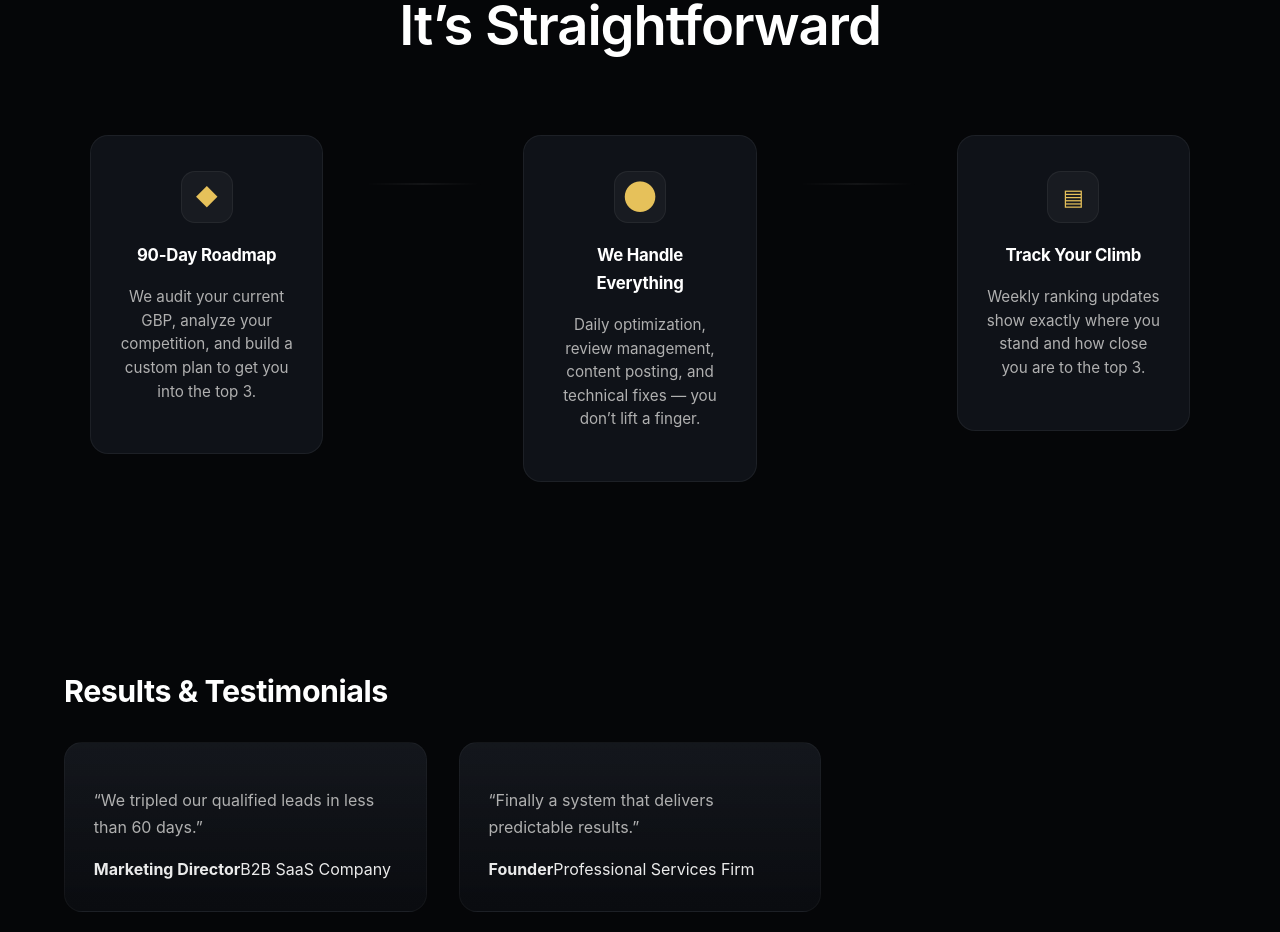
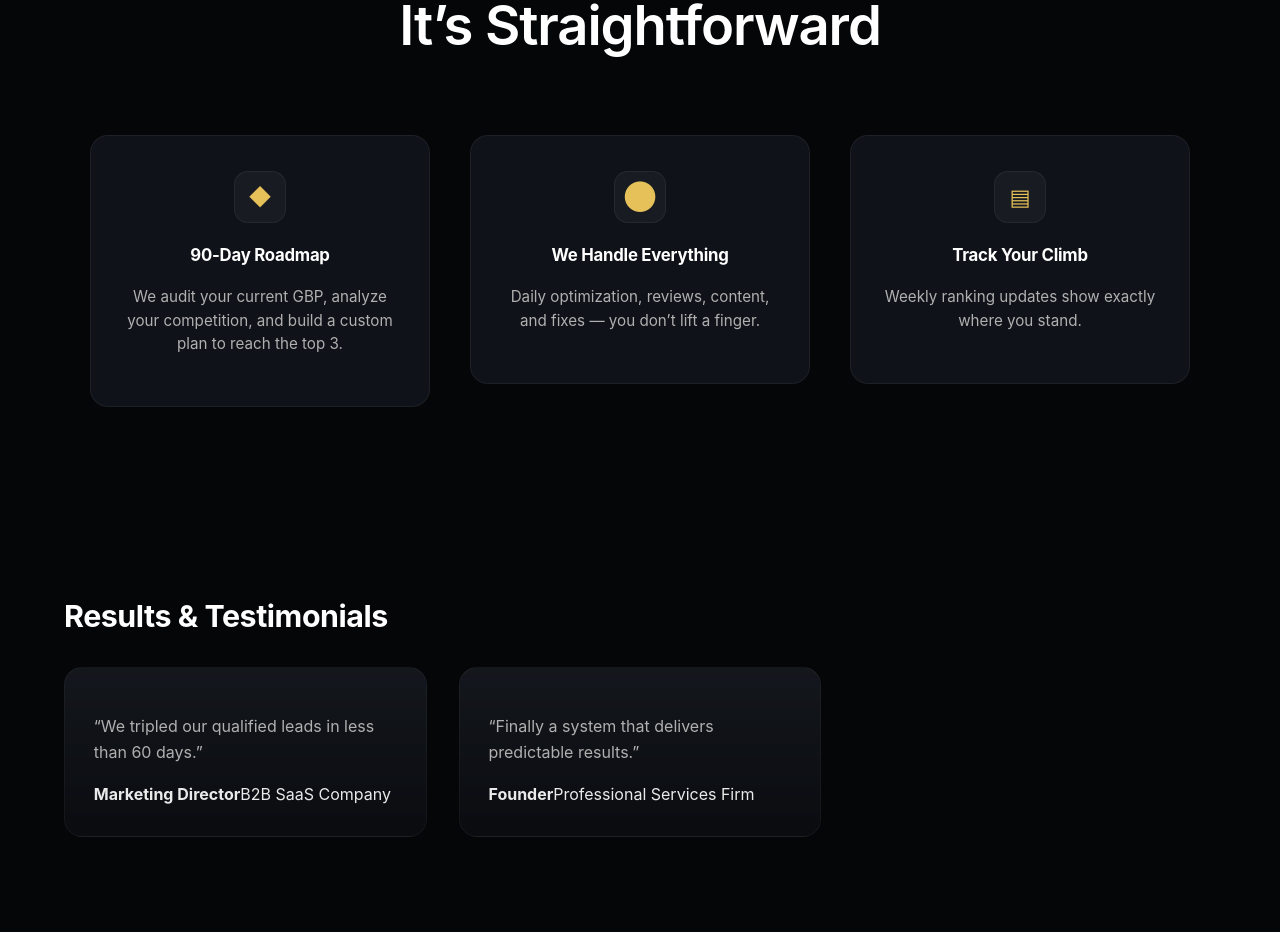
Before and after one commit to rvazquezme-creator/real-value-marketing, a React (Vite) app in the folder frontend/: page / in a window 1280 px wide. Shown: the part 1540-2472 px from the top of the page. Built offline with nearby package versions, Linux system fonts and the light colour scheme; no server answers.

Commit message:
Add animation to the steps section

```diff
--- a/frontend/src/components/marketing/ProcessSteps.tsx
+++ b/frontend/src/components/marketing/ProcessSteps.tsx
@@ -6,36 +6,49 @@ const ProcessSteps = () => {
                 <h2 className="process-title">It’s Straightforward</h2>
             </div>
 
+            <div className="process-timeline-wrapper">
+                {/* Animated line */}
+                <svg
+                    className="process-line-svg"
+                    viewBox="0 0 1000 200"
+                    preserveAspectRatio="none"
+                >
+                    <path
+                        d="M 80 100 C 320 40, 680 40, 920 100"
+                        fill="none"
+                        stroke="var(--color-accent)"
+                        strokeWidth="3"
+                        strokeLinecap="round"
+                    />
+                </svg>
+
+                {/* Steps */}
                 <div className="process-timeline">
                     <div className="process-step">
                         <div className="process-icon">◆</div>
                         <h3>90-Day Roadmap</h3>
                         <p>
                             We audit your current GBP, analyze your competition,
-                        and build a custom plan to get you into the top 3.
+                            and build a custom plan to reach the top 3.
                         </p>
                     </div>
-
-                <div className="process-line" />
 
                     <div className="process-step">
                         <div className="process-icon">⬤</div>
                         <h3>We Handle Everything</h3>
                         <p>
-                        Daily optimization, review management, content posting,
-                        and technical fixes — you don’t lift a finger.
+                            Daily optimization, reviews, content, and fixes —
+                            you don’t lift a finger.
                         </p>
                     </div>
-
-                <div className="process-line" />
 
                     <div className="process-step">
                         <div className="process-icon">▤</div>
                         <h3>Track Your Climb</h3>
                         <p>
-                        Weekly ranking updates show exactly where you stand
-                        and how close you are to the top 3.
+                            Weekly ranking updates show exactly where you stand.
                         </p>
+                    </div>
                 </div>
             </div>
         </section>
--- a/frontend/src/styles/globals.css
+++ b/frontend/src/styles/globals.css
@@ -871,3 +871,65 @@ legend {
         display: none;
     }
 }
+
+/* =========================
+   PROCESS – ANIMATED LINE
+========================= */
+
+.process-timeline-wrapper {
+    position: relative;
+    max-width: 1100px;
+    margin: 0 auto;
+}
+
+/* SVG line behind cards */
+.process-line-svg {
+    position: absolute;
+    top: 20px;
+    left: 0;
+    width: 100%;
+    height: 200px;
+    z-index: 0;
+    pointer-events: none;
+}
+
+/* Animate the path */
+.process-line-svg path {
+    stroke-dasharray: 1200;
+    stroke-dashoffset: 1200;
+    animation: drawLine 1.4s ease forwards;
+    animation-delay: 0.4s;
+
+    filter: drop-shadow(0 0 6px rgba(230, 193, 90, 0.35));
+}
+
+/* Steps above the line */
+.process-timeline {
+    position: relative;
+    z-index: 1;
+
+    display: grid;
+    grid-template-columns: repeat(3, 1fr);
+    gap: 2.5rem;
+}
+
+/* Line animation */
+@keyframes drawLine {
+    to {
+        stroke-dashoffset: 0;
+    }
+}
+
+/* =========================
+   RESPONSIVE – DISABLE LINE
+========================= */
+
+@media (max-width: 900px) {
+    .process-line-svg {
+        display: none;
+    }
+
+    .process-timeline {
+        grid-template-columns: 1fr;
+    }
+}
```
Lines whose indentation alone changed are shown as unchanged.
